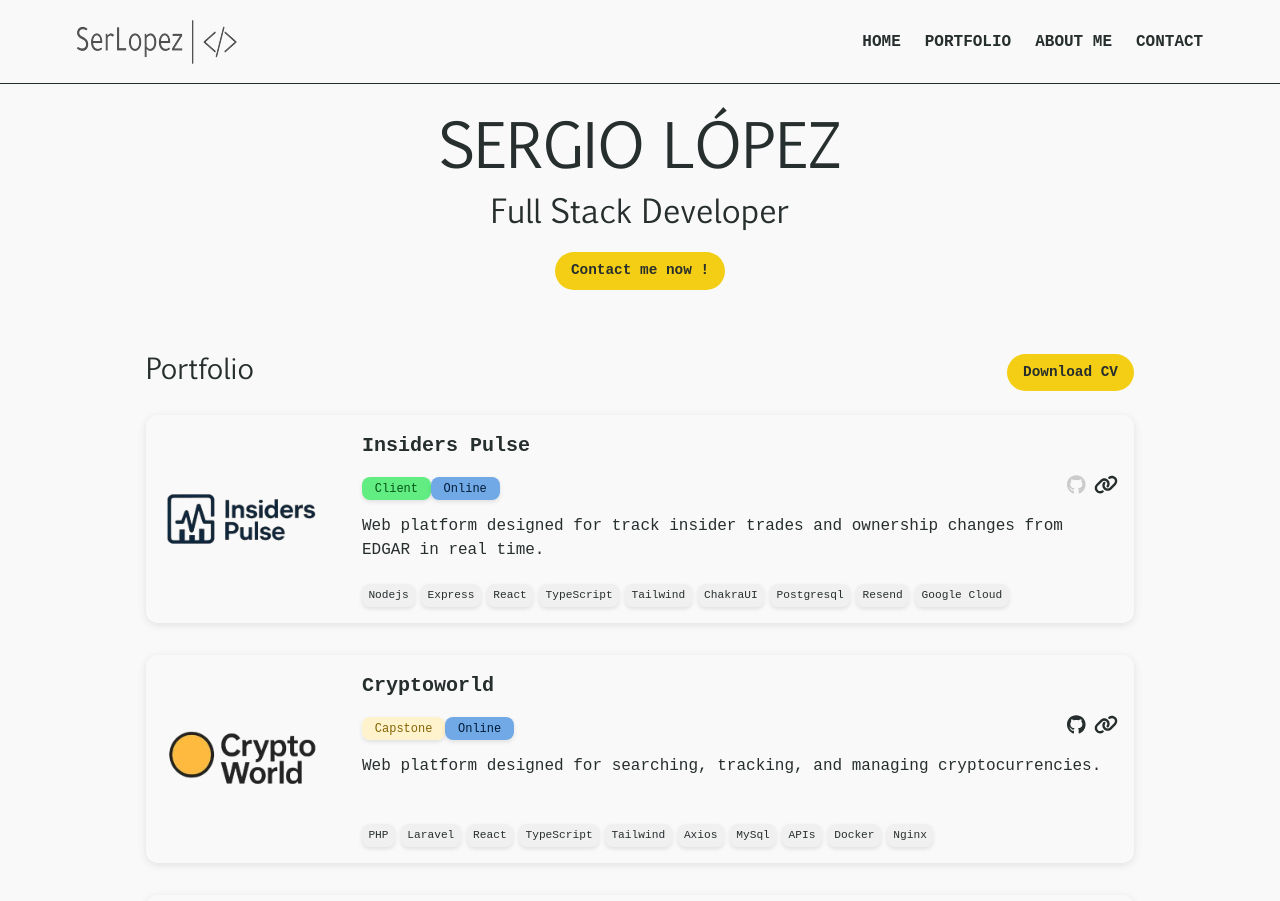
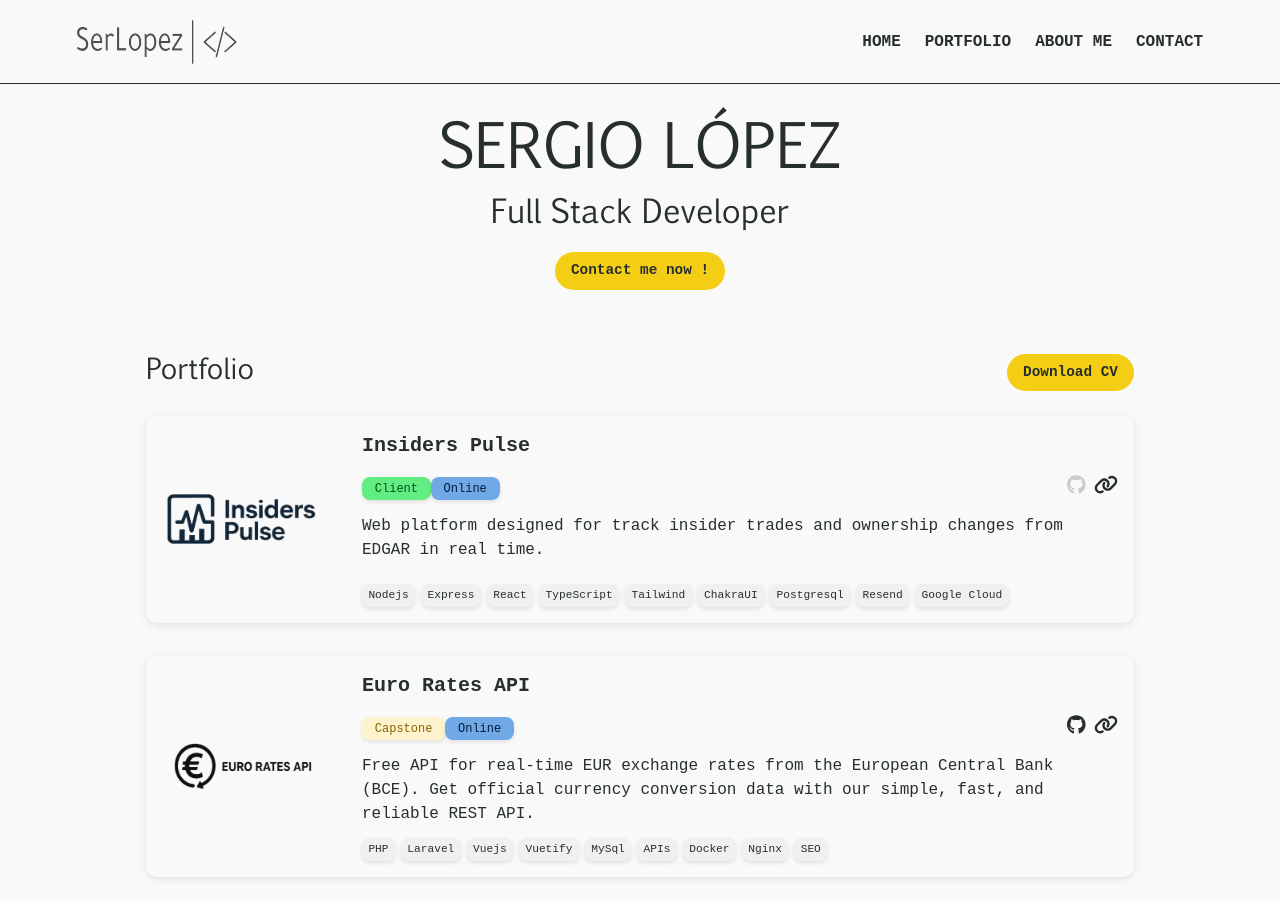
Before and after one commit to monsieurlopez/site_web_2.0, a React (Vite) app: page / in a window 1280 px wide. Shown: the top 901 px of the page. Built offline with nearby package versions, Linux system fonts and the light colour scheme; a web font is replaced by a local one.

Commit message:
<FEAT> add eurorates project and img

```diff
--- a/src/components/pages/Home/Portfolio.jsx
+++ b/src/components/pages/Home/Portfolio.jsx
@@ -7,6 +7,7 @@ import { faGithub } from "@fortawesome/free-brands-svg-icons";
 import barbaraGarciaImage from "./assets/img-barbara.webp";
 import cryptoworldImage from "./assets/img-cryptoworld.webp";
 import insidersPulseImage from "./assets/img-insiderspulse.webp";
+import euroratesImage from "./assets/img-eurorates.webp";
 import "./Portfolio.css";
 import Cards from "./Cards";
 
@@ -34,6 +35,28 @@ const featuredProjects = [
     githubPrive: true,
   },
   {
+    name: "Euro Rates API",
+    image: euroratesImage,
+    url: "https://euroratesapi.dev/",
+    github: "https://github.com/monsieurlopez/landing-currencies",
+    description: `Free API for real-time EUR exchange rates from the European Central Bank (BCE). Get official currency conversion data with our simple, fast, and reliable REST API.`,
+    badges: [
+      "PHP",
+      "Laravel",
+      "Vuejs",
+      "Vuetify",
+      "MySql",
+      "APIs",
+      "Docker",
+      "Nginx",
+      "SEO",
+    ],
+    type: "Capstone",
+    status: "Online",
+    demo: true,
+    githubPrive: false,
+  },
+  {
     name: "Cryptoworld",
     image: cryptoworldImage,
     url: "https://cryptoworld.cloud/",
@@ -49,11 +72,11 @@ const featuredProjects = [
       "MySql",
       "APIs",
       "Docker",
-      "Nginx"
+      "Nginx",
     ],
     type: "Capstone",
     status: "Online",
-    demo: true,
+    demo: false,
     githubPrive: false,
   },
   {
--- a/src/components/pages/Projects/Projects.jsx
+++ b/src/components/pages/Projects/Projects.jsx
@@ -11,6 +11,7 @@ import inCodeCoin from "../Home/assets/Logo-incodecoin.webp";
 import cryptoworldImage from "../Home/assets/img-cryptoworld.webp";
 import insidersPulseImage from "../Home/assets/img-insiderspulse.webp";
 import timetoImage from "../Home/assets/img-timeto.webp";
+import euroratesImage from "../Home/assets/img-eurorates.webp";
 import "./Projects.css";
 
 const proyects = [
@@ -37,6 +38,28 @@ const proyects = [
     githubPrive: true,
   },
   {
+    name: "Euro Rates API",
+    image: euroratesImage,
+    url: "https://euroratesapi.dev/",
+    github: "https://github.com/monsieurlopez/landing-currencies",
+    description: `Free API for real-time EUR exchange rates from the European Central Bank (BCE). Get official currency conversion data with our simple, fast, and reliable REST API.`,
+    badges: [
+      "PHP",
+      "Laravel",
+      "Vuejs",
+      "Vuetify",
+      "MySql",
+      "APIs",
+      "Docker",
+      "Nginx",
+      "SEO",
+    ],
+    type: "Capstone",
+    status: "Online",
+    demo: true,
+    githubPrive: false,
+  },
+  {
     name: "Cryptoworld",
     image: cryptoworldImage,
     url: "",
@@ -56,7 +79,7 @@ const proyects = [
     ],
     type: "Capstone",
     status: "Online",
-    demo: true,
+    demo: false,
     githubPrive: false,
   },
   {
```
Also changed, not shown: src/components/pages/Home/assets/img-eurorates.webp (added).
